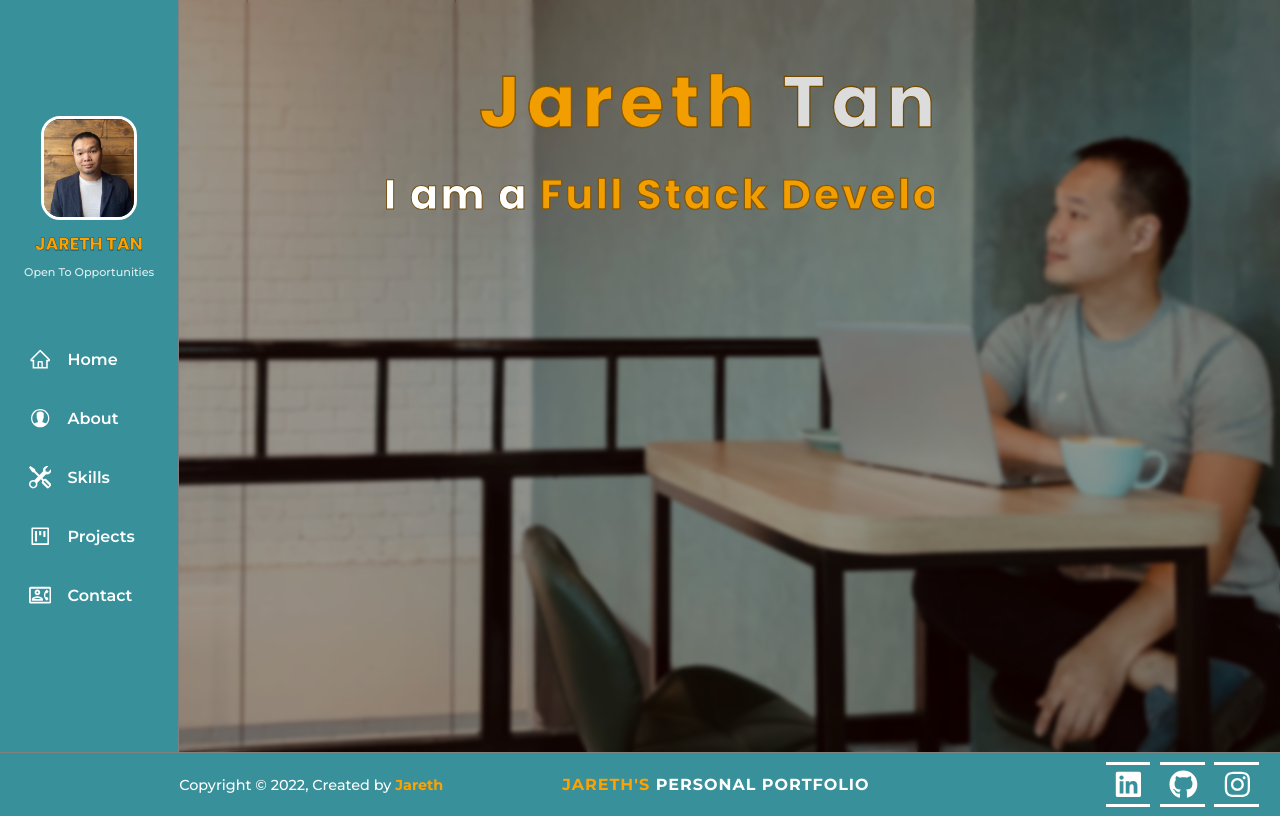
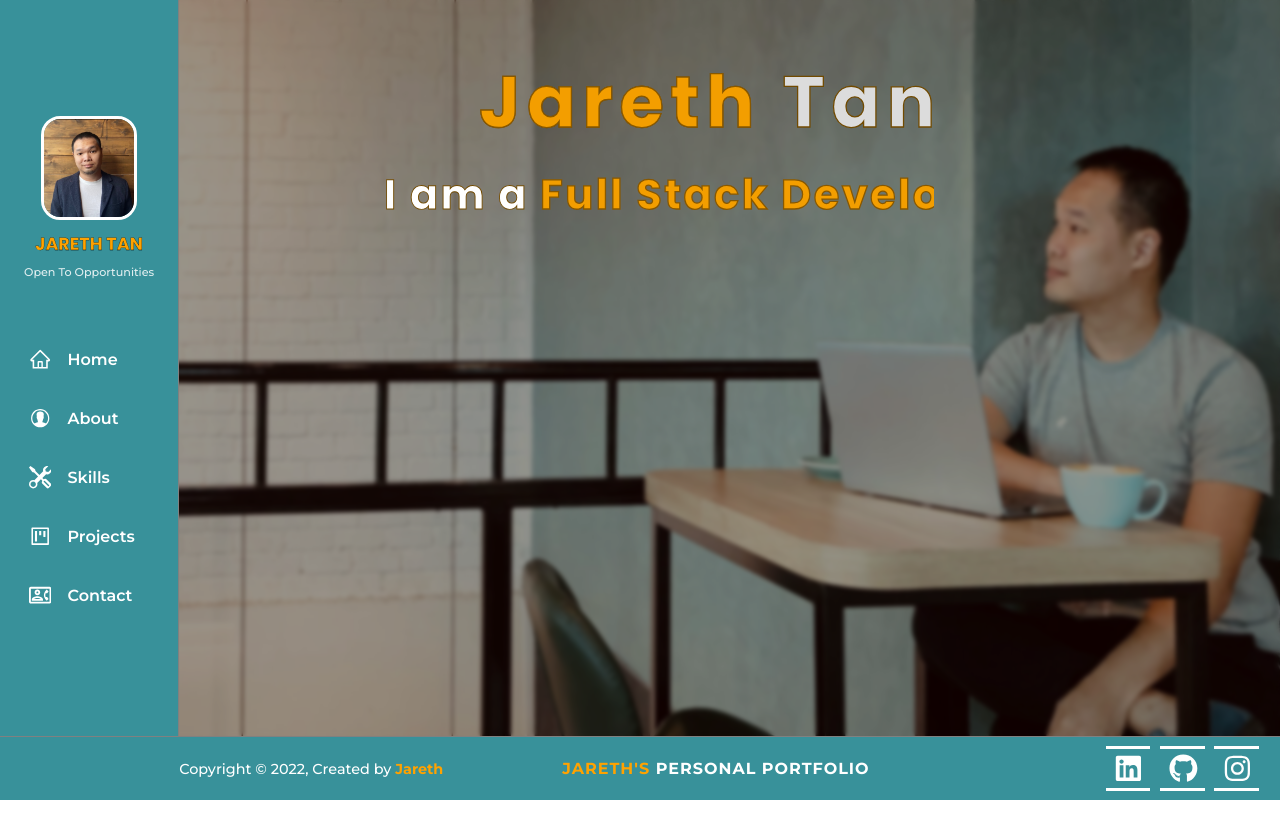
Before and after one commit to jarethtan/portfolio, a Next.js app: page / in a window 1280 px wide. Built offline with nearby package versions, Linux system fonts and the light colour scheme.

Commit message:
2nd commit

```diff
--- a/component/Home/HomePage.module.css
+++ b/component/Home/HomePage.module.css
@@ -7,27 +7,17 @@
 
 .homeImage1 {
   z-index: 0;
-  position: relative;
-  width: 100vw;
-  height: 94vh;
 }
 
 .homeImage2 {
-  position: relative;
-  width: 100vw;
-  height: 94vh;
   display: none;
 }
 
 .homeImage3 {
-  width: 100vw;
-  height: 94vh;
   display: none;
 }
 
 .homeImage4 {
-  width: 100vw;
-  height: 88vh;
   display: none;
 }
 
--- a/component/Home/HomePage.tsx
+++ b/component/Home/HomePage.tsx
@@ -9,7 +9,7 @@ const HomePage = () => {
   return (
     <div className={classes.container}>
       <div className={classes.homeImage1}>
-        <Image src="/images/homepage/homepic1.jpg" priority={true} objectFit="fill" layout="fill" />
+        <Image src="/images/homepage/homepic1.jpg" objectFit="fill" layout="fill" />
       </div>
       <div className={classes.homeImage2}>
         <Image src="/images/homepage/homepic2.jpg" objectFit="fill" layout="fill" />
```
